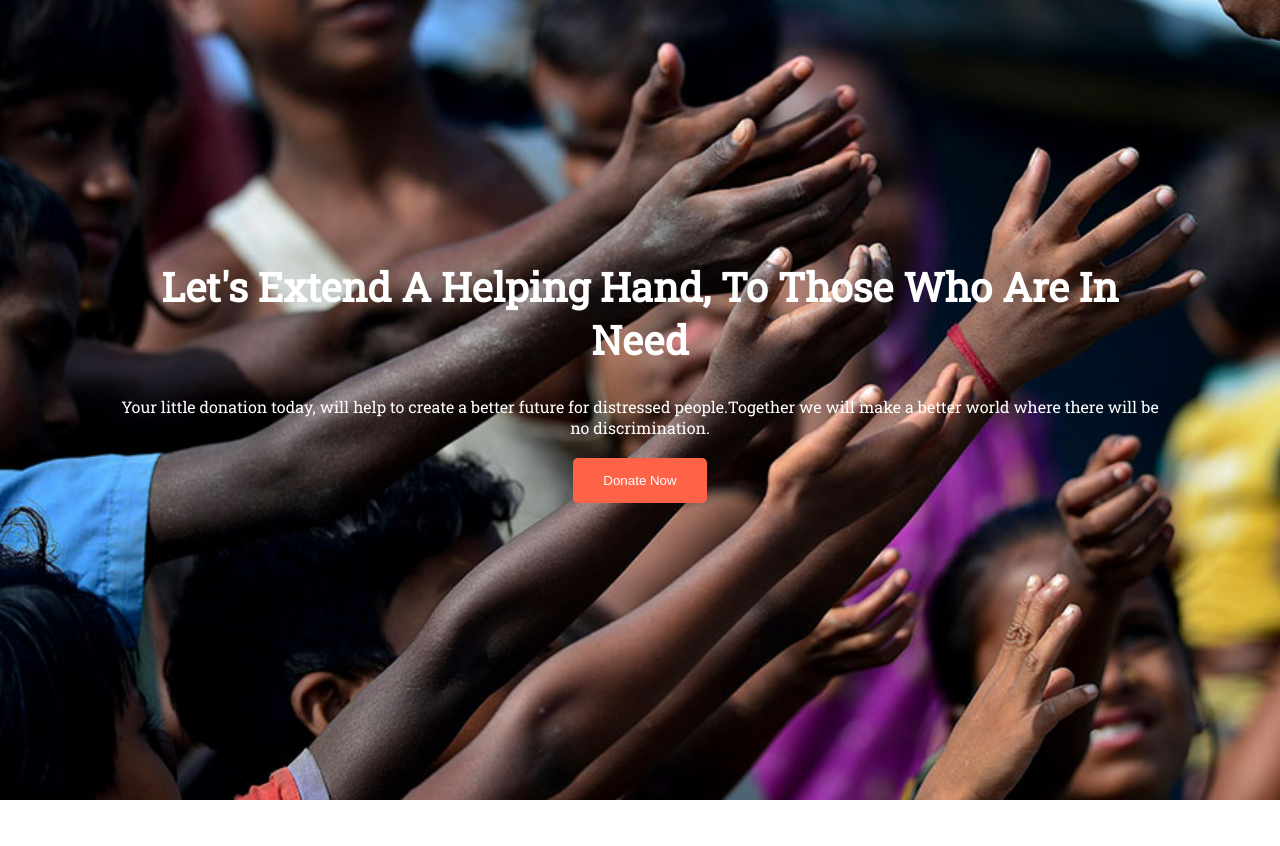
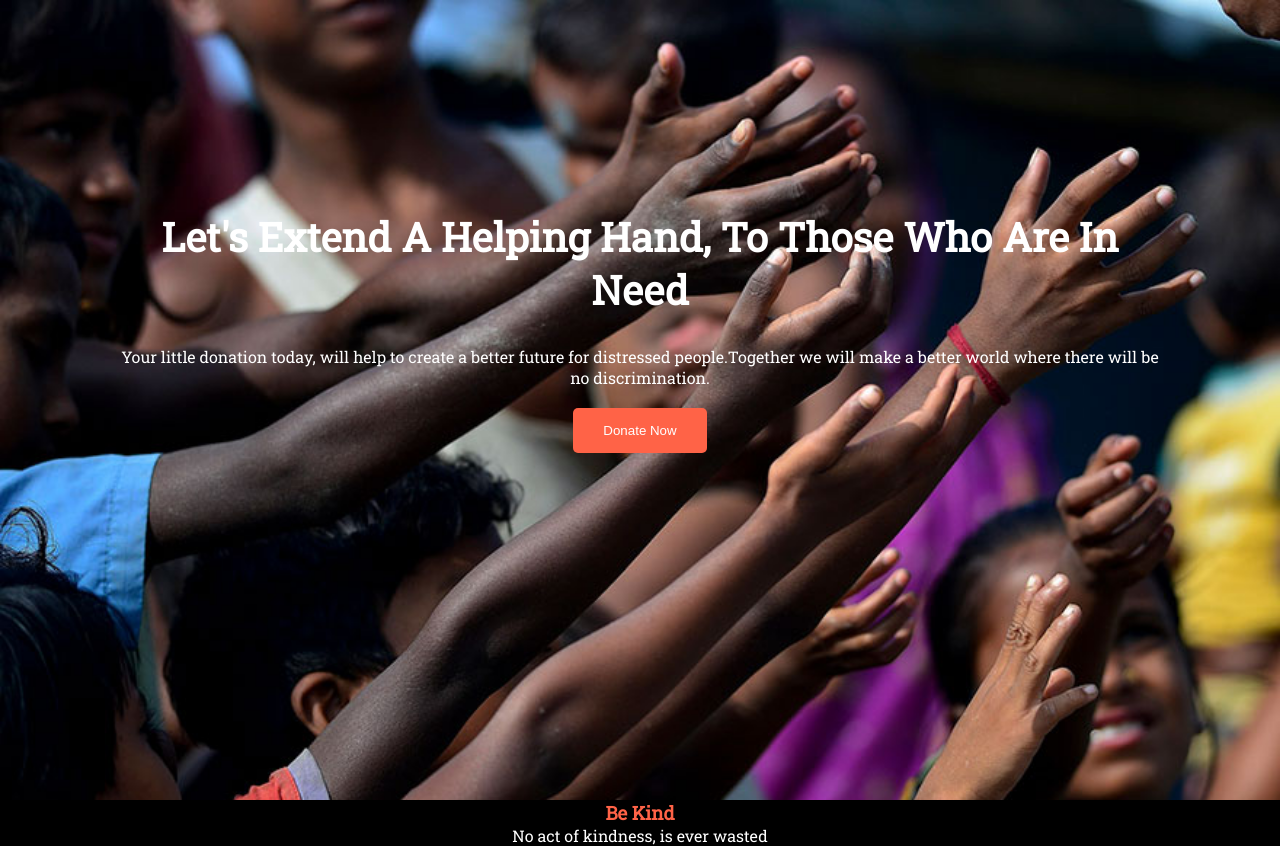
Before and after one commit to hasanshanto01/donation-ace, a plain HTML site: page index.html in a window 1280 px wide. Before the commit the page ends 800 px from the top, so only its background shows below. Drawn offline with Linux system fonts and the light colour scheme.

Commit message:
footer done

```diff
--- a/css/style.css
+++ b/css/style.css
@@ -16,13 +16,8 @@ body {
 }
 
 .title-description {
-    /* width: 100%;
-    height: 100vh;
-    background-image: url(../img/donation-1.jpg);
-    background-repeat: no-repeat;
-    background-size: cover; */
     color: white;
-    padding-top: 250px;
+    padding-top: 200px;
     text-align: center;
 }
 
@@ -43,3 +38,14 @@ body {
     border-radius: 5px;
     padding: 15px 30px;
 }
+
+
+footer {
+    background-color: black;
+    color: white;
+    text-align: center;
+}
+
+#footer-heading {
+    color: tomato;
+}
--- a/index.html
+++ b/index.html
@@ -22,6 +22,10 @@
             <button class="link-btn title-text">Donate Now</button>
         </div>
     </section>
+    <footer>
+        <h3 id="footer-heading">Be Kind</h3>
+        <p>No act of kindness, is ever wasted</p>
+    </footer>
 </body>
 
 </html>
```
